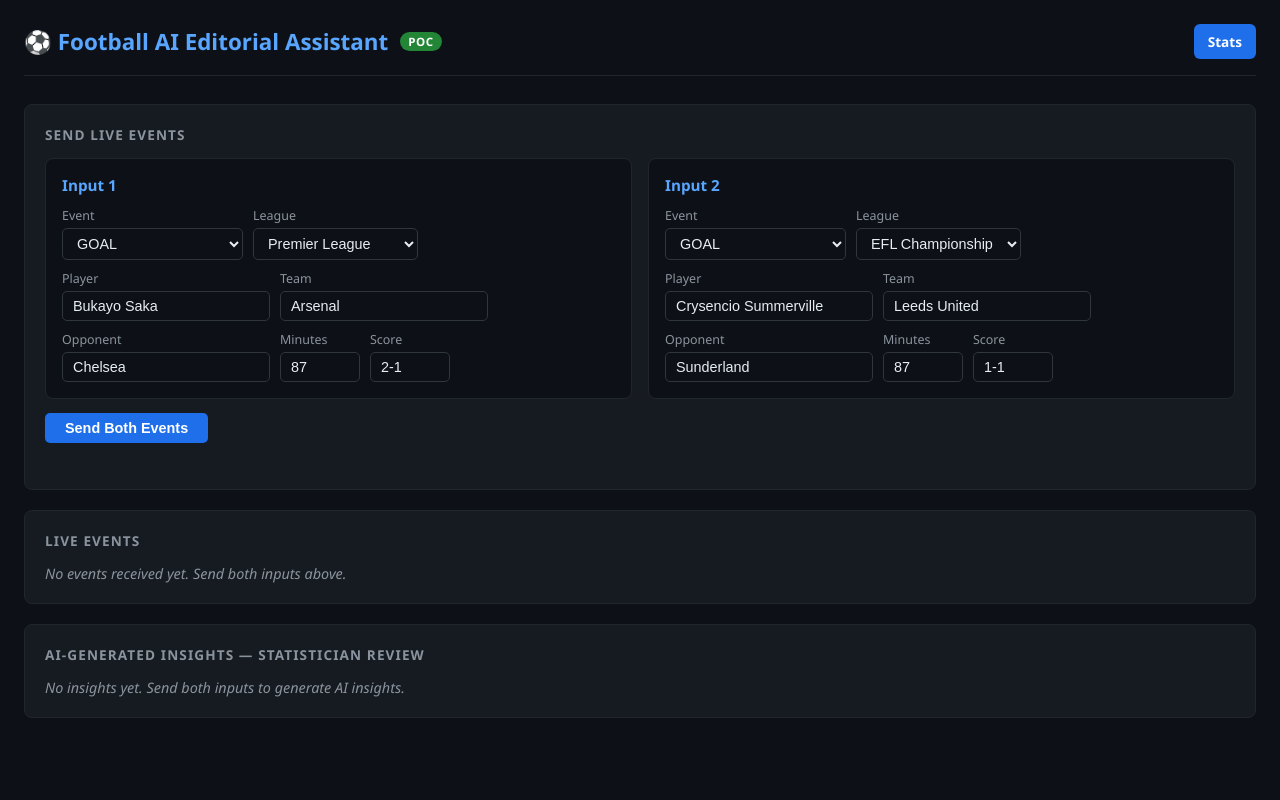
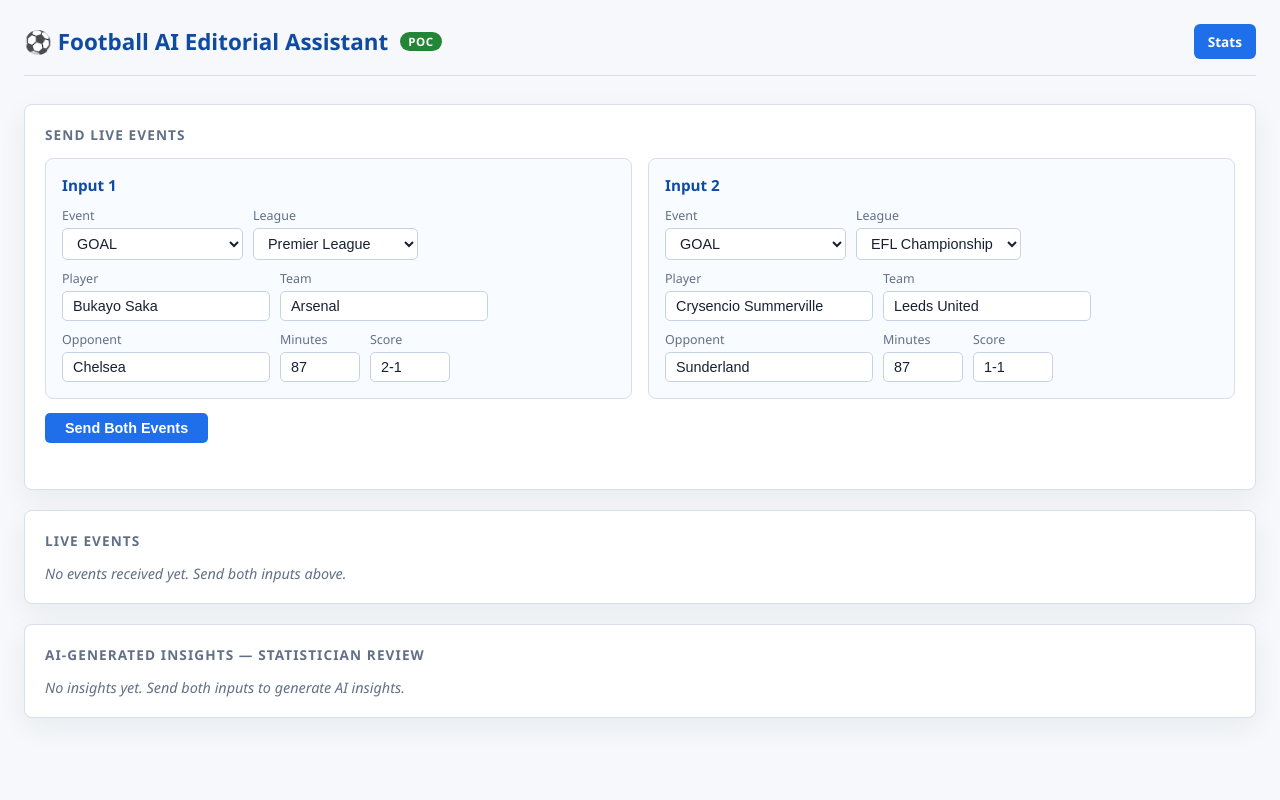
Before and after one commit to AutomationAdmins/football-ai-poc, a FastAPI app: page / in a window 1280 px wide. Run offline with FastAPI, Linux system fonts and the light colour scheme.

Commit message:
birght theme

```diff
--- a/templates/index.html
+++ b/templates/index.html
@@ -9,8 +9,8 @@
 
         body {
             font-family: 'Segoe UI', Arial, sans-serif;
-            background: #0d1117;
-            color: #e6edf3;
+            background: #f6f8fb;
+            color: #172033;
             min-height: 100vh;
             padding: 24px;
         }
@@ -20,7 +20,7 @@
             align-items: center;
             justify-content: space-between;
             margin-bottom: 28px;
-            border-bottom: 1px solid #21262d;
+            border-bottom: 1px solid #d7dfeb;
             padding-bottom: 16px;
         }
 
@@ -46,7 +46,7 @@
         header h1 {
             font-size: 1.4rem;
             font-weight: 600;
-            color: #58a6ff;
+            color: #0f4aa3;
         }
 
         header span.badge {
@@ -68,17 +68,18 @@
         @media (max-width: 800px) { .grid { grid-template-columns: 1fr; } }
 
         .card {
-            background: #161b22;
-            border: 1px solid #21262d;
+            background: #ffffff;
+            border: 1px solid #d7dfeb;
             border-radius: 8px;
             padding: 20px;
+            box-shadow: 0 10px 30px rgba(15, 32, 51, 0.06);
         }
 
         .card h2 {
             font-size: 0.85rem;
             text-transform: uppercase;
             letter-spacing: 0.08em;
-            color: #8b949e;
+            color: #617086;
             margin-bottom: 14px;
             font-weight: 600;
         }
@@ -90,7 +91,7 @@
             font-size: 0.95rem;
         }
 
-        .event-grid .label { color: #8b949e; }
+        .event-grid .label { color: #617086; }
         .event-grid .value { font-weight: 600; }
 
         .badge-event {
@@ -109,7 +110,7 @@
         .badge-VAR_DECISION { background: #388bfd; color: #fff; }
         .badge-HALF_TIME  { background: #6e40c9; color: #fff; }
         .badge-FULL_TIME  { background: #6e40c9; color: #fff; }
-        .badge-ignored    { background: #30363d; color: #8b949e; }
+        .badge-ignored    { background: #dde5f0; color: #617086; }
 
         .stats-table {
             width: 100%;
@@ -131,19 +132,19 @@
             display: flex;
             align-items: flex-start;
             gap: 10px;
-            background: #0d1117;
-            border: 1px solid #21262d;
+            background: #f8fbff;
+            border: 1px solid #d7dfeb;
             border-radius: 6px;
             padding: 12px 14px;
         }
 
-        .insight-item.approved { border-color: #238636; background: #0f2d1a; }
-        .insight-item.rejected { border-color: #da3633; background: #2d1010; opacity: 0.6; }
+        .insight-item.approved { border-color: #238636; background: #eef9f0; }
+        .insight-item.rejected { border-color: #da3633; background: #fff1f0; opacity: 0.8; }
 
         .insight-rank {
             font-size: 1.1rem;
             font-weight: 700;
-            color: #58a6ff;
+            color: #0f4aa3;
             min-width: 24px;
             line-height: 1.4;
         }
@@ -182,7 +183,7 @@
         .decision-badge.rejected { background: #da3633; color: #fff; }
 
         .empty-state {
-            color: #8b949e;
+            color: #617086;
             font-size: 0.9rem;
             font-style: italic;
         }
@@ -212,8 +213,8 @@
         }
 
         .input-panel {
-            background: #0d1117;
-            border: 1px solid #21262d;
+            background: #f8fbff;
+            border: 1px solid #d7dfeb;
             border-radius: 8px;
             padding: 16px;
         }
@@ -221,25 +222,25 @@
         .input-panel h3 {
             font-size: 0.95rem;
             margin-bottom: 12px;
-            color: #58a6ff;
+            color: #0f4aa3;
         }
 
         .result-section-title {
             font-size: 0.95rem;
             margin-bottom: 12px;
-            color: #58a6ff;
+            color: #0f4aa3;
             font-weight: 600;
         }
 
         .form-group { display: flex; flex-direction: column; gap: 4px; }
-        .form-group label { font-size: 0.78rem; color: #8b949e; }
+        .form-group label { font-size: 0.78rem; color: #617086; }
 
         .form-group select,
         .form-group input {
-            background: #0d1117;
-            border: 1px solid #30363d;
+            background: #ffffff;
+            border: 1px solid #c6d3e4;
             border-radius: 5px;
-            color: #e6edf3;
+            color: #172033;
             padding: 6px 10px;
             font-size: 0.9rem;
         }
@@ -247,7 +248,8 @@
         .form-group select:focus,
         .form-group input:focus {
             outline: none;
-            border-color: #58a6ff;
+            border-color: #0f4aa3;
+            box-shadow: 0 0 0 3px rgba(15, 74, 163, 0.12);
         }
 
         .btn-send {
@@ -260,7 +262,7 @@
 
         #status-msg {
             font-size: 0.85rem;
-            color: #58a6ff;
+            color: #0f4aa3;
             margin-top: 10px;
             min-height: 1.2em;
         }
```
Also changed, not shown: templates/stats.html (+11 -10 lines).
